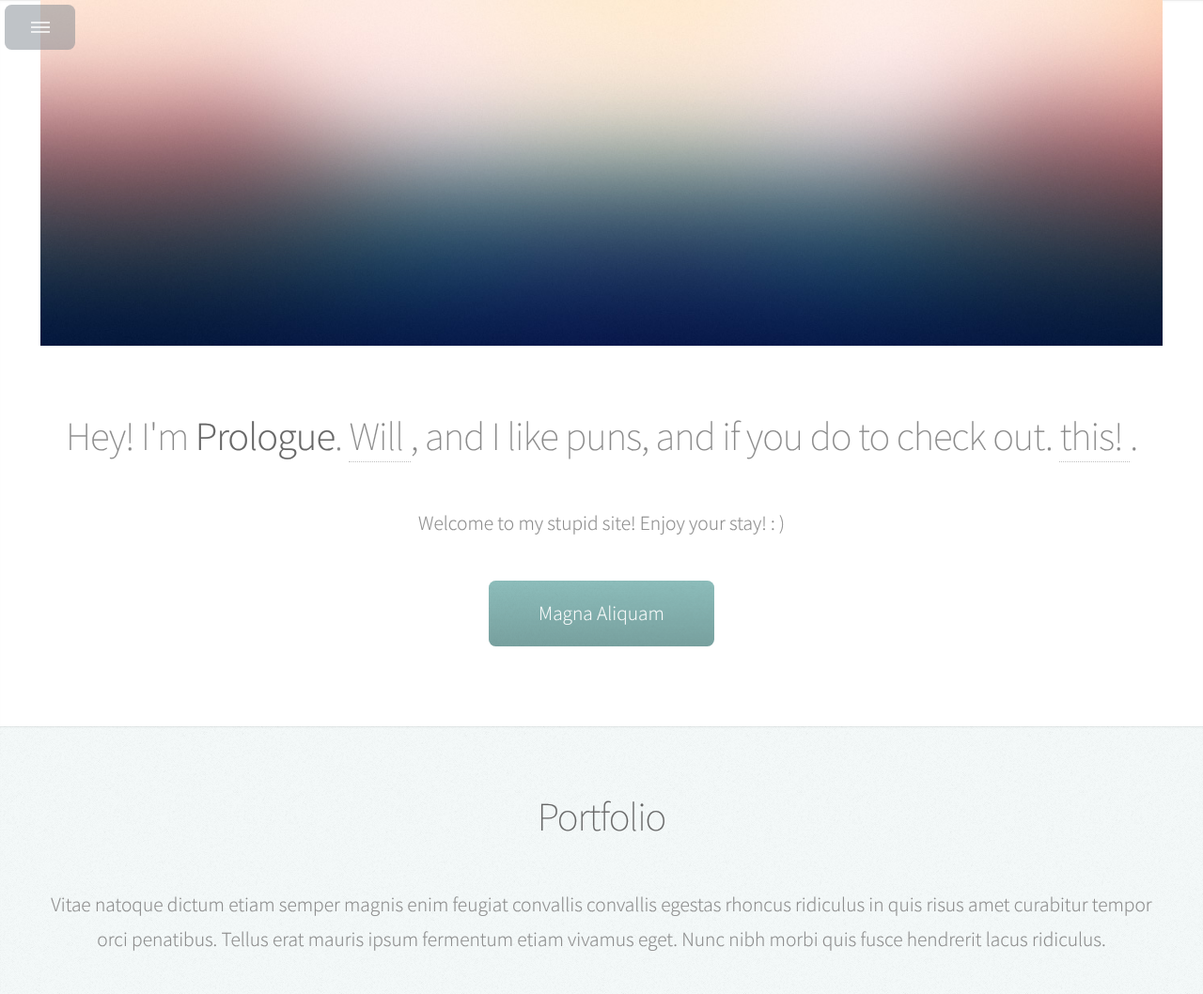
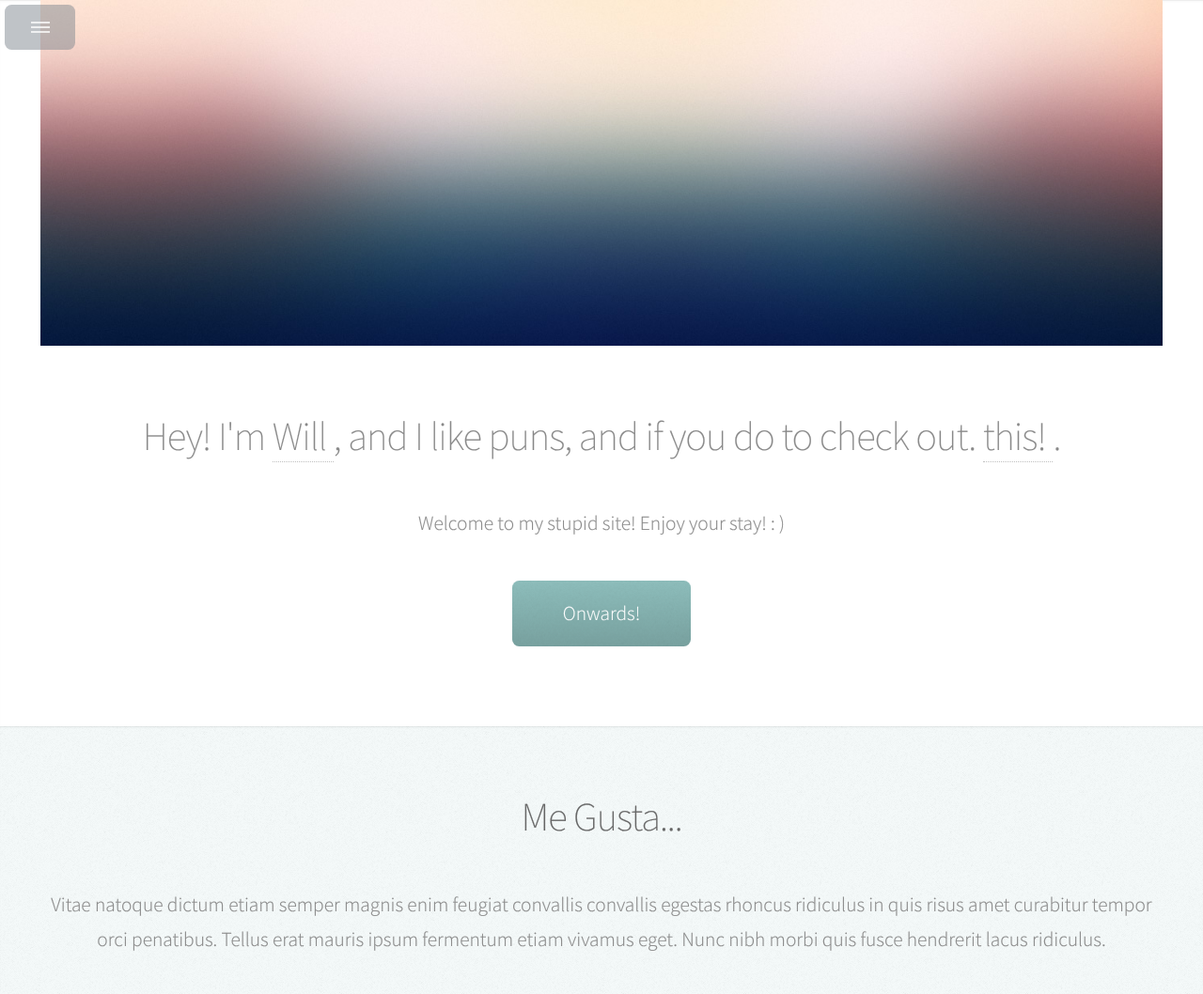
Before and after one commit to ilikepuns/ilikepuns.github.io, a plain HTML site: page index.html in a window 1280 px wide. Shown: the top 1058 px of the page at 94% size. Drawn offline with Linux system fonts and the light colour scheme.

Commit message:
Update index.html

```diff
--- a/index.html
+++ b/index.html
@@ -83,25 +83,25 @@
 							<a href="http://ineedchemicalx.deviantart.com/art/Moonscape-381829905" class="image featured"><img src="images/pic01.jpg" alt="" /></a>
 
 							<header>
-								<h2 class="alt">Hey! I'm  <strong>Prologue</strong>. <a href="instagram.com/wammiltich"> Will </a>, and I like puns, and if you do to check out.<br />
-								<a href="dailypuns.tumblr.com"> this! </a>.</h2>
+								<h2 class="alt">Hey! I'm <a href="https://instagram.com/wammiltich"> Will </a>, and I like puns, and if you do to check out.<br />
+								<a href="https://dailypuns.tumblr.com"> this! </a>.</h2>
 							</header>
 
 							<p>Welcome to my stupid site! Enjoy your stay! : )</p>
 
 							<footer>
-								<a href="#portfolio" class="button scrolly">Magna Aliquam</a>
+								<a href="#portfolio" class="button scrolly">Onwards!</a>
 							</footer>
 
 						</div>
 					</section>
 
 				<!-- Portfolio -->
-					<section id="portfolio" class="two">
+					<section id="Things I Like" class="two">
 						<div class="container">
 
 							<header>
-								<h2>Portfolio</h2>
+								<h2>Me Gusta...</h2>
 							</header>
 
 							<p>Vitae natoque dictum etiam semper magnis enim feugiat convallis convallis
```
